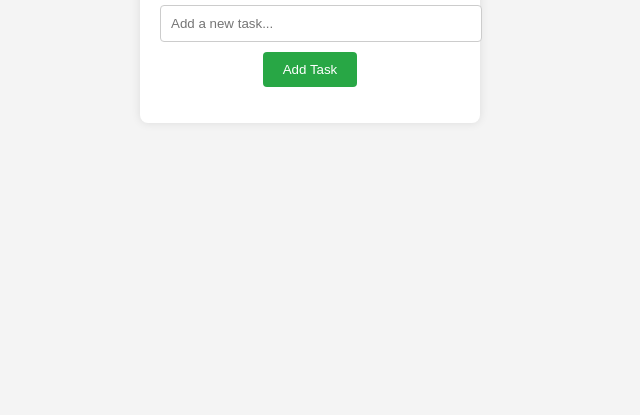
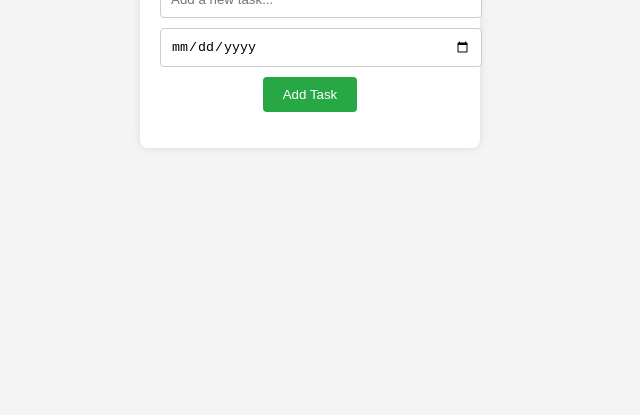
Before and after one commit to ameensyed27/Daily-Log, a plain HTML site: page index.html in a window 1280 px wide. Shown: the part 385-800 px from the top of the page, without its empty margins (330-970 px from the left). Drawn offline with Linux system fonts and the light colour scheme.

Commit message:
Update index.html

```diff
--- a/index.html
+++ b/index.html
@@ -10,6 +10,7 @@
   <div class="container">
     <h1>My To-Do List</h1>
     <input type="text" id="task-input" placeholder="Add a new task...">
+    <input type="date" id="due-date-input">
     <button id="add-task-btn">Add Task</button>
     <ul id="task-list"></ul>
   </div>
```
